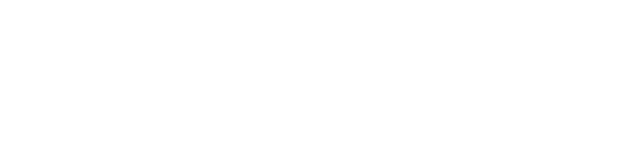
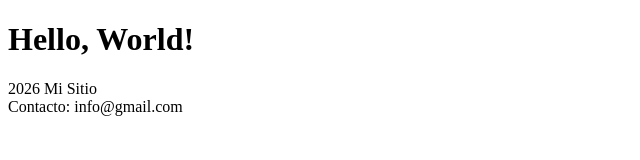
Before and after one commit to tecnico54/Proyecto-git, a plain HTML site: page index.html in a window 1280 px wide. Shown: the whole page, without its empty margins (0-640 px from the left). Drawn offline with Linux system fonts and the light colour scheme.

Commit message:
Actualizar

```diff
--- a/index.html
+++ b/index.html
@@ -1,11 +1,13 @@
 <!DOCTYPE html>
-<html lang="en">
+<html>
     <head>
         <meta charset="UTF-8">
         <meta name="viewport" content="width=device-width, initial-scale=1.0">
         <title>Document</title>
     </head>
     <body>
-
+        <h1>Hello, World!</h1>
+        <footer>2026 Mi Sitio</footer>
+        <footer>Contacto: info@gmail.com</footer>
     </body>
 </html>
```
